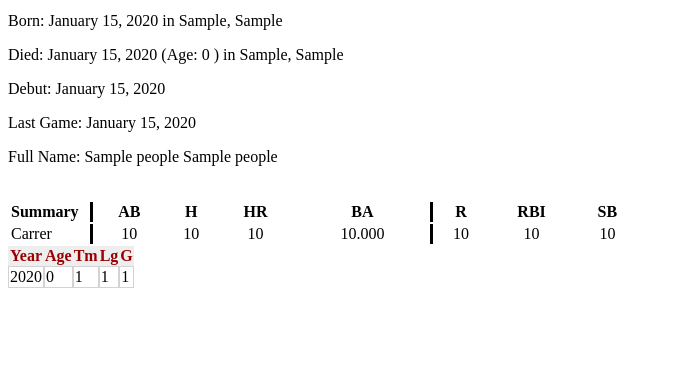
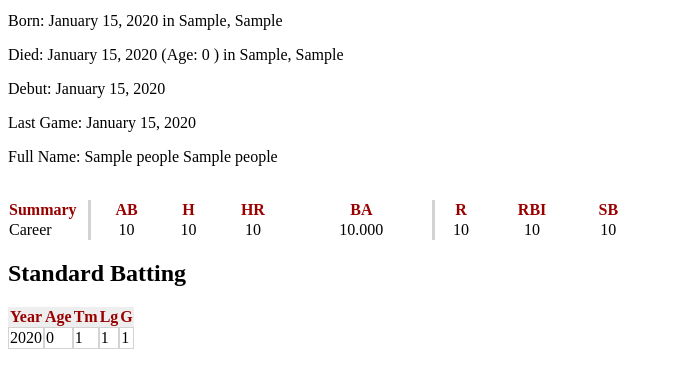
Before and after one commit to Dreyasaurus/CSI_5302_Flask_Project, a Flask app: template app/templates/player.html in a window 1280 px wide. Shown: the part 224-612 px from the top of the page, without its empty margins (0-673 px from the left). Run offline with Flask 2, Linux system fonts and the light colour scheme; tables that the repository leaves empty hold one stand-in row (values such as "Sample post"); the template is opened without the code that fills it: values that come from a table or form of the project are taken from there, most other values are stand-ins (such as "Sample title", 1, 10 or a date in 2020).

Commit message:
table CSS

```diff
--- a/app/templates/player.html
+++ b/app/templates/player.html
@@ -26,23 +26,23 @@
 
 		<br>
 
-		<table style="width:50%;">
+		<table style="width:50%; border-spacing: 0;">
 			<tr>
-				<th style="border-right: solid; width: 78px; text-align:left;">Summary</th>
-				<th>AB</th>
-				<th>H</th>
-				<th>HR</th>
-				<th style="border-right: solid;">BA</th>
-				<th>R</th>
-				<th>RBI</th>
-				<th>SB</th>
+				<th style="color:#900;border-right: solid; width: 78px; text-align:left; border-right-color:lightgray;">Summary</th>
+				<th style="color:#900;">AB</th>
+				<th style="color:#900;">H</th>
+				<th style="color:#900;">HR</th>
+				<th style="color:#900;border-right: solid;border-right-color:lightgray;">BA</th>
+				<th style="color:#900;">R</th>
+				<th style="color:#900;">RBI</th>
+				<th style="color:#900;">SB</th>
 			</tr>
 			<tr>
-				<td style="border-right: solid;vertical-align: middle;">Carrer</td>
+				<td style="border-right: solid;vertical-align: middle; border-right-color:lightgray;">Career</td>
 				<td style="text-align: center;vertical-align: middle;">{{carrer_summary['sumAB']}}</td>
 				<td style="text-align: center;vertical-align: middle;">{{carrer_summary['sumHits']}}</td>
 				<td style="text-align: center;vertical-align: middle;">{{carrer_summary['sumHr']}}</td>
-				<td style="border-right: solid;text-align: center;vertical-align: middle;">{{"%.3f"| format(carrer_summary['ba'])}}</td>
+				<td style="border-right: solid;text-align: center;vertical-align: middle; border-right-color:lightgray;">{{"%.3f"| format(carrer_summary['ba'])}}</td>
 				<td style="text-align: center;vertical-align: middle;">{{carrer_summary['sumR']}}</td>
 				<td style="text-align: center;vertical-align: middle;">{{carrer_summary['SumRBI']}}</td>
 				<td style="text-align: center;vertical-align: middle;">{{carrer_summary['sumSB']}}</td>
@@ -58,7 +58,7 @@
 </div>
 
 	{% if player.battingDetails is not none %}
-
+		<h2>Standard Batting</h2>
 			<table style="border-spacing: 0;">
 				<tr>
 					<th style="color:#900;background-color:#eee;"><b>Year</b> </th>
```
